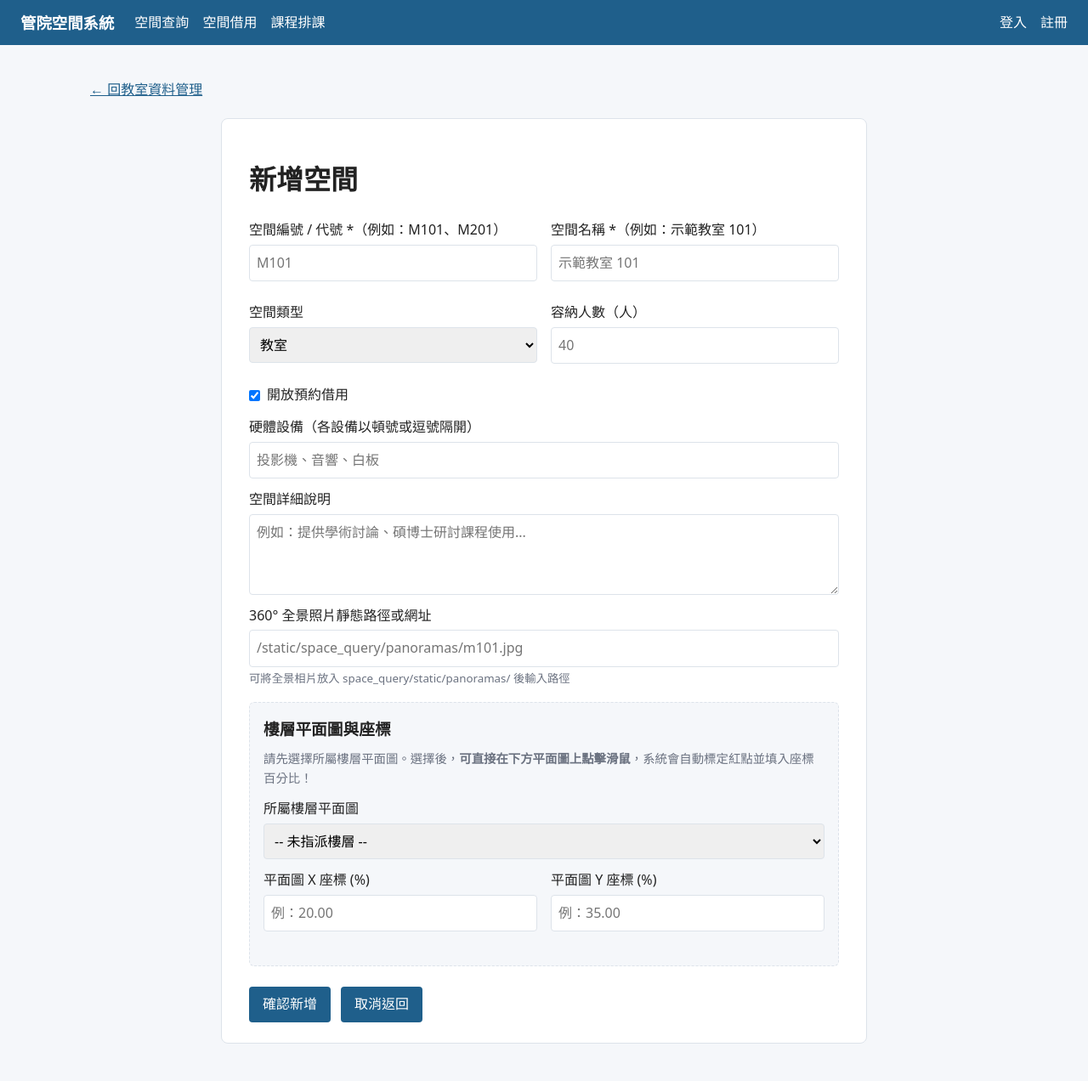
After one commit to cwt85/SE_Final_Project_09, a FastAPI app: template space_query/templates/space_query/form.html in a window 1280 px wide. The commit adds this page. Shown: the whole page at 85% size. Run offline with FastAPI, Linux system fonts and the light colour scheme; the template is opened without the code that fills it, so the values that code supplies are empty; parts of the project's set-up code (start-up, migrations or seed data) failed here and were passed over.

Commit message:
feat(space_query): 實作管理員教室資料維護（新增、編輯、刪除與平面圖點擊取座標）

```diff
--- /dev/null
+++ b/space_query/templates/space_query/form.html
@@ -0,0 +1,250 @@
+{% extends "common/base.html" %}
+{% block title %}{{ '編輯空間 ' ~ room.room_code if room else '新增空間' }} - 管院空間系統{% endblock %}
+
+{% block head %}
+<style>
+  .admin-form-container {
+    max-width: 760px;
+    margin: 20px auto;
+    background: var(--card);
+    border: 1px solid var(--border);
+    border-radius: 8px;
+    padding: 24px 32px;
+  }
+  .form-row {
+    display: flex;
+    gap: 16px;
+    margin-bottom: 12px;
+  }
+  .form-row > * {
+    flex: 1;
+  }
+  .form-check {
+    display: flex;
+    align-items: center;
+    gap: 8px;
+    margin: 12px 0;
+  }
+  .form-check input {
+    width: auto;
+    margin: 0;
+  }
+  /* 平面圖點擊取座標 */
+  .picker-section {
+    margin-top: 16px;
+    padding: 16px;
+    background: var(--bg);
+    border: 1px dashed var(--border);
+    border-radius: 6px;
+  }
+  .floorplan-picker-wrapper {
+    position: relative;
+    display: inline-block;
+    max-width: 100%;
+    margin-top: 10px;
+    border: 1px solid var(--border);
+    border-radius: 6px;
+    overflow: hidden;
+    cursor: crosshair;
+    background: #fff;
+  }
+  .floorplan-picker-wrapper img {
+    display: block;
+    max-width: 100%;
+    height: auto;
+    user-select: none;
+    -webkit-user-drag: none;
+  }
+  .picker-pin {
+    position: absolute;
+    transform: translate(-50%, -50%);
+    width: 16px;
+    height: 16px;
+    background: #dc2626;
+    border: 3px solid #fff;
+    border-radius: 50%;
+    box-shadow: 0 0 0 3px rgba(220, 38, 38, 0.4);
+    pointer-events: none;
+    display: none;
+  }
+</style>
+{% endblock %}
+
+{% block content %}
+<p><a href="/spaces/admin">← 回教室資料管理</a></p>
+
+<div class="admin-form-container">
+  <h1>{{ '編輯空間：' ~ room.room_code if room else '新增空間' }}</h1>
+
+  {% if error %}
+    <div class="alert alert-error" style="margin-bottom: 16px;">{{ error }}</div>
+  {% endif %}
+
+  <form method="POST" action="{{ '/spaces/admin/' ~ room.id ~ '/edit' if room else '/spaces/admin/new' }}">
+    <div class="form-row">
+      <label>
+        空間編號 / 代號 *（例如：M101、M201）
+        <input type="text" name="room_code" required value="{{ room.room_code if room else (form.room_code if form else '') }}" placeholder="M101">
+      </label>
+      <label>
+        空間名稱 *（例如：示範教室 101）
+        <input type="text" name="name" required value="{{ room.name if room else (form.name if form else '') }}" placeholder="示範教室 101">
+      </label>
+    </div>
+
+    <div class="form-row">
+      <label>
+        空間類型
+        <select name="room_type">
+          {% set cur_type = room.room_type if room else (form.room_type if form else 'classroom') %}
+          <option value="classroom" {{ 'selected' if cur_type == 'classroom' else '' }}>教室</option>
+          <option value="computer_lab" {{ 'selected' if cur_type == 'computer_lab' else '' }}>電腦教室</option>
+          <option value="meeting" {{ 'selected' if cur_type == 'meeting' else '' }}>會議室</option>
+          <option value="other" {{ 'selected' if cur_type == 'other' else '' }}>其他</option>
+        </select>
+      </label>
+      <label>
+        容納人數（人）
+        <input type="number" name="capacity" min="0" value="{{ room.capacity if room and room.capacity is not none else (form.capacity if form and form.capacity is not none else '') }}" placeholder="40">
+      </label>
+    </div>
+
+    <label class="form-check">
+      {% set bookable = room.is_bookable if room else (form.is_bookable if form is defined else True) %}
+      <input type="checkbox" name="is_bookable" value="true" {{ 'checked' if bookable else '' }}>
+      <span>開放預約借用</span>
+    </label>
+
+    <label>
+      硬體設備（各設備以頓號或逗號隔開）
+      <input type="text" name="equipment" value="{{ room.equipment if room and room.equipment else (form.equipment if form else '') }}" placeholder="投影機、音響、白板">
+    </label>
+
+    <label>
+      空間詳細說明
+      <textarea name="description" rows="3" placeholder="例如：提供學術討論、碩博士研討課程使用...">{{ room.description if room and room.description else (form.description if form else '') }}</textarea>
+    </label>
+
+    <label>
+      360° 全景照片靜態路徑或網址
+      <input type="text" name="panorama_url" value="{{ room.panorama_url if room and room.panorama_url else (form.panorama_url if form else '') }}" placeholder="/static/space_query/panoramas/m101.jpg">
+      <small class="muted">可將全景相片放入 space_query/static/panoramas/ 後輸入路徑</small>
+    </label>
+
+    {# ---------- 平面圖與座標設定（含點擊設定功能） ---------- #}
+    <div class="picker-section">
+      <h3 style="margin-top: 0; margin-bottom: 8px;">樓層平面圖與座標</h3>
+      <p class="muted" style="margin: 0 0 12px 0; font-size: 0.9rem;">
+        請先選擇所屬樓層平面圖。選擇後，<strong>可直接在下方平面圖上點擊滑鼠</strong>，系統會自動標定紅點並填入座標百分比！
+      </p>
+
+      <label>
+        所屬樓層平面圖
+        <select name="floor_plan_id" id="floor_plan_select">
+          <option value="">-- 未指派樓層 --</option>
+          {% set cur_fp = room.floor_plan_id if room else (form.floor_plan_id if form else '') %}
+          {% for fp in floor_plans %}
+            <option value="{{ fp.id }}" data-url="{{ fp.image_url }}" {{ 'selected' if cur_fp == fp.id else '' }}>
+              {{ fp.building }} {{ fp.floor }}F ({{ fp.floor }} 樓)
+            </option>
+          {% endfor %}
+        </select>
+      </label>
+
+      <div class="form-row" style="margin-top: 10px;">
+        <label>
+          平面圖 X 座標 (%)
+          <input type="number" step="0.01" min="0" max="100" name="map_x" id="map_x" value="{{ room.map_x if room and room.map_x is not none else (form.map_x if form and form.map_x is not none else '') }}" placeholder="例：20.00">
+        </label>
+        <label>
+          平面圖 Y 座標 (%)
+          <input type="number" step="0.01" min="0" max="100" name="map_y" id="map_y" value="{{ room.map_y if room and room.map_y is not none else (form.map_y if form and form.map_y is not none else '') }}" placeholder="例：35.00">
+        </label>
+      </div>
+
+      {# 平面圖互動預覽與點擊定位容器 #}
+      <div id="picker_container" style="display: none; margin-top: 12px;">
+        <div class="floorplan-picker-wrapper" id="picker_wrapper" title="點擊此處設定紅點座標">
+          <img id="picker_img" src="" alt="樓層平面圖">
+          <div class="picker-pin" id="picker_pin"></div>
+        </div>
+      </div>
+    </div>
+
+    <div style="margin-top: 24px; display: flex; gap: 12px;">
+      <button type="submit" class="button">{{ '儲存修改' if room else '確認新增' }}</button>
+      <a class="button secondary" href="/spaces/admin">取消返回</a>
+    </div>
+  </form>
+</div>
+{% endblock %}
+
+{% block scripts %}
+<script>
+  const fpSelect = document.getElementById('floor_plan_select');
+  const pickerContainer = document.getElementById('picker_container');
+  const pickerImg = document.getElementById('picker_img');
+  const pickerPin = document.getElementById('picker_pin');
+  const pickerWrapper = document.getElementById('picker_wrapper');
+  const inputX = document.getElementById('map_x');
+  const inputY = document.getElementById('map_y');
+
+  function updatePinFromInputs() {
+    const x = parseFloat(inputX.value);
+    const y = parseFloat(inputY.value);
+    if (!isNaN(x) && !isNaN(y) && x >= 0 && x <= 100 && y >= 0 && y <= 100) {
+      pickerPin.style.left = x + '%';
+      pickerPin.style.top = y + '%';
+      pickerPin.style.display = 'block';
+    } else {
+      pickerPin.style.display = 'none';
+    }
+  }
+
+  function updateFloorPlan() {
+    const selectedOption = fpSelect.options[fpSelect.selectedIndex];
+    const imgUrl = selectedOption ? selectedOption.getAttribute('data-url') : null;
+    if (imgUrl) {
+      pickerImg.src = imgUrl;
+      pickerContainer.style.display = 'block';
+      updatePinFromInputs();
+    } else {
+      pickerContainer.style.display = 'none';
+      pickerPin.style.display = 'none';
+    }
+  }
+
+  fpSelect.addEventListener('change', updateFloorPlan);
+
+  // 點擊平面圖直接計算百分比並填入輸入框
+  pickerWrapper.addEventListener('click', (e) => {
+    const rect = pickerImg.getBoundingClientRect();
+    if (rect.width === 0 || rect.height === 0) return;
+
+    let clickX = e.clientX - rect.left;
+    let clickY = e.clientY - rect.top;
+
+    let percentX = (clickX / rect.width) * 100;
+    let percentY = (clickY / rect.height) * 100;
+
+    percentX = Math.max(0, Math.min(100, percentX));
+    percentY = Math.max(0, Math.min(100, percentY));
+
+    inputX.value = percentX.toFixed(2);
+    inputY.value = percentY.toFixed(2);
+
+    updatePinFromInputs();
+  });
+
+  inputX.addEventListener('input', updatePinFromInputs);
+  inputY.addEventListener('input', updatePinFromInputs);
+
+  // 初始載入時更新平面圖與紅點
+  window.addEventListener('DOMContentLoaded', updateFloorPlan);
+  if (pickerImg.complete) {
+    updateFloorPlan();
+  } else {
+    pickerImg.onload = updatePinFromInputs;
+  }
+</script>
+{% endblock %}
```
Also changed, not shown: space_query/routes.py (+250 -7 lines), space_query/templates/space_query/admin.html (+66 -4 lines).
